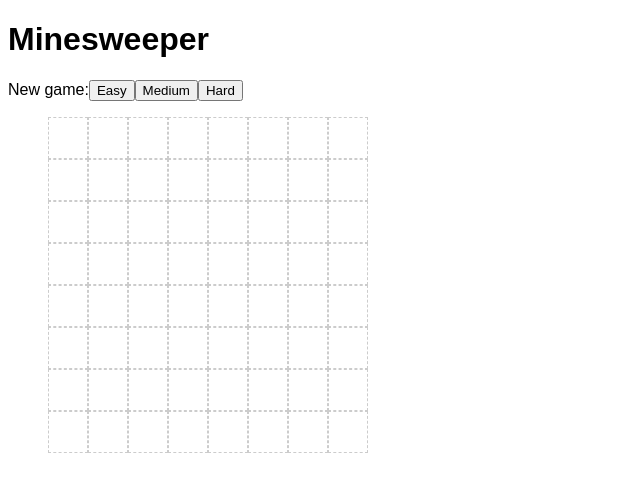
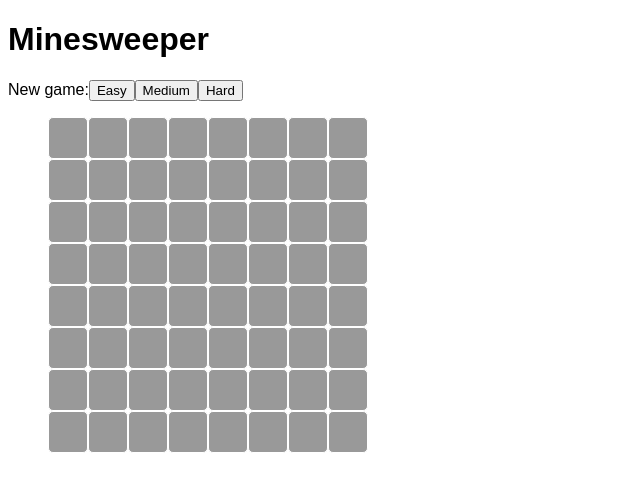
Before and after one commit to pnevares/minesweeper, a React (Create React App) app: page / in a window 1280 px wide. Shown: the top 492 px of the page, without its empty margins (0-640 px from the left). Built offline with nearby package versions, Linux system fonts and the light colour scheme.

Commit message:
Add colors to value count, improve square styling

```diff
--- a/src/components/board.css
+++ b/src/components/Board.css
@@ -23,8 +23,14 @@ ul > li {
   height: 40px;
   justify-content: center;
   align-items: center;
-  border: 1px dashed #ccc;
   font-weight: bold;
+  background-color: #999;
+  border: 1px solid #fff;
+  border-radius: 5px;
+}
+
+ul > li.revealed {
+  background-color: #bbb;
 }
 
 ul > li.value-1 {
--- a/src/components/Board.js
+++ b/src/components/Board.js
@@ -85,9 +85,13 @@ export default class Board extends Component {
               <li
                 key={`${rowIndex}.${columnIndex}`}
                 onClick={() => this.onClick(rowIndex, columnIndex)}
-                className={`value-${square.value}`}
+                className={`value-${square.value} ${
+                  square.revealed ? "revealed" : ""
+                }`}
               >
-                {square.revealed ? square.value : "\u00A0"}
+                {square.revealed && square.value !== 0
+                  ? square.value
+                  : "\u00A0"}
               </li>
             );
           });
```
